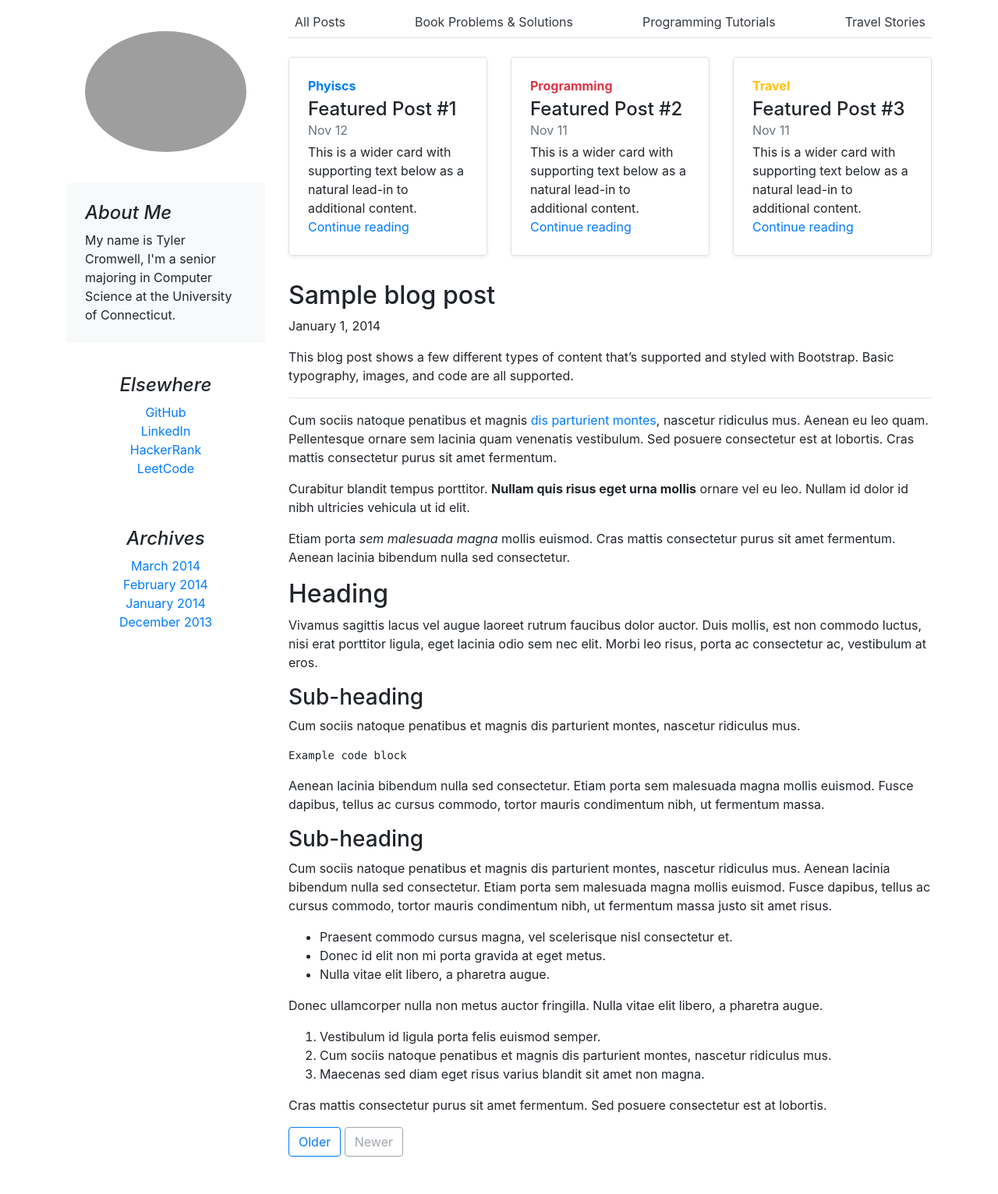
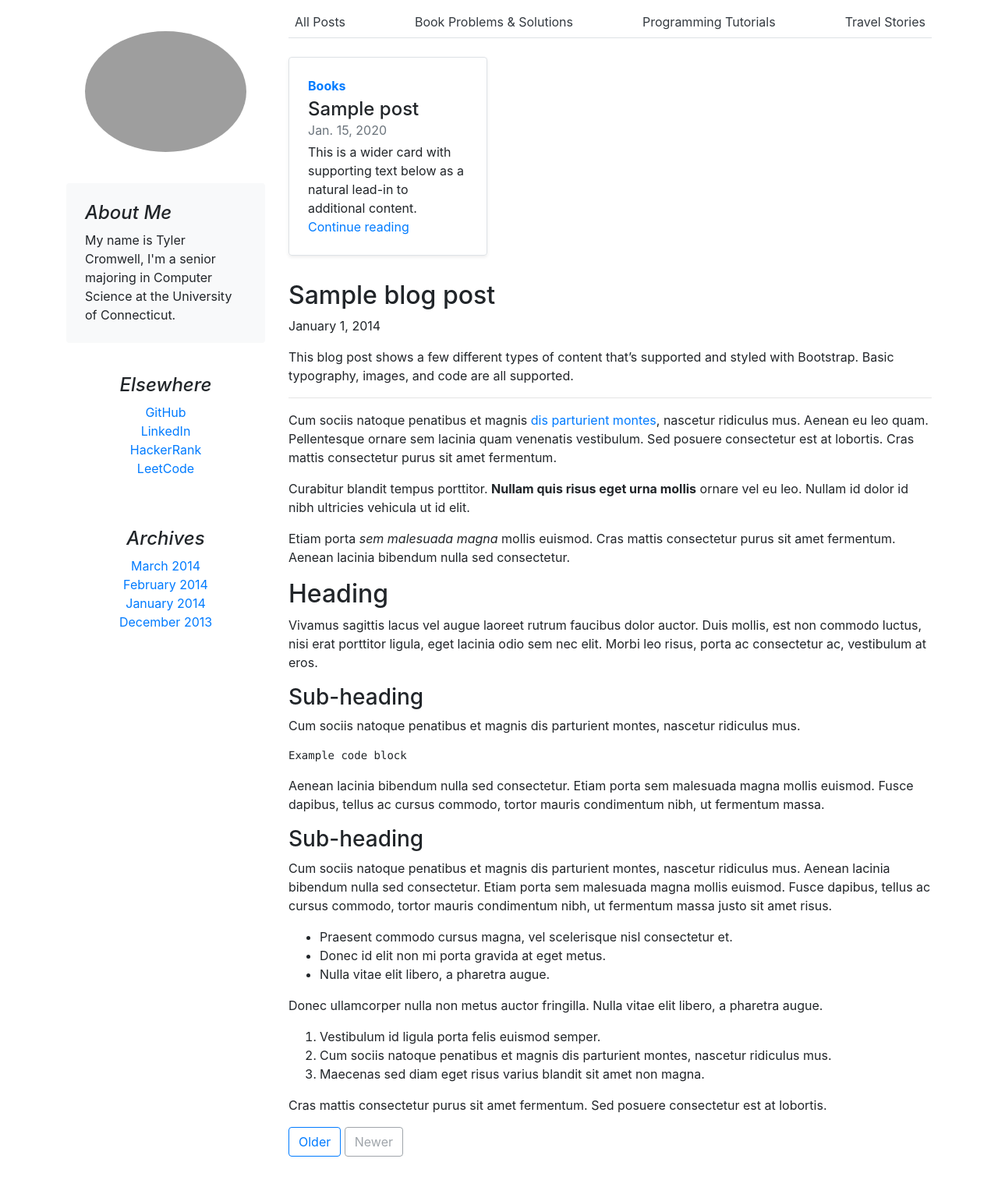
Before and after one commit to tyler-cromwell/Website, a Django app: page / in a window 1280 px wide. Shown: the whole page at 78% size. Run offline with Django 3.2, Linux system fonts and the light colour scheme; tables that the repository leaves empty hold one stand-in row (values such as "Sample post"); some libraries are stand-ins or nearby versions; grey boxes are pictures that could not be loaded.

Commit message:
Added functionality for showing the 3 latest featured posts

```diff
--- a/core/templates/index.html
+++ b/core/templates/index.html
@@ -62,50 +62,28 @@
                     </div>
 
                     <div class="row mb-2">
+                        {% for post in featured %}
                             <div class="col-md-4">
                                 <div class="row no-gutters border rounded overflow-hidden flex-md-row mb-4 shadow-sm h-md-250 position-relative">
                                     <div class="col p-4 d-flex flex-column position-static">
-                                    <strong class="d-inline-block mb-1 text-primary">Phyiscs</strong>
-                                    <h4 class="mb-0">Featured Post #1</h4>
-                                    <div class="mb-1 text-muted">Nov 12</div>
+                                        {% if post.category == books %}
+                                            <strong class="d-inline-block mb-1 text-primary">Books</strong>
+                                        {% elif post.category == programming %}
+                                            <strong class="d-inline-block mb-1 text-danger">Programming</strong>
+                                        {% elif post.category == travel %}
+                                            <strong class="d-inline-block mb-1 text-warning">Travel</strong>
+                                        {% endif %}
+                                        <h4 class="mb-0">{{ post.title }}</h4>
+                                        <div class="mb-1 text-muted">{{ post.published_date }}</div>
                                         <p class="card-text mb-auto">This is a wider card with supporting text below as a natural lead-in to additional content.</p>
-                                    <a href="#" class="stretched-link">Continue reading</a>
+                                        <a href="{% url 'core:details' post.id %}" class="stretched-link">Continue reading</a>
                                     </div>
                                     <div class="col-auto d-none d-lg-block">
                                         <!-- placeholder -->
                                     </div>
                                 </div>
                             </div>
-
-                        <div class="col-md-4">
-                            <div class="row no-gutters border rounded overflow-hidden flex-md-row mb-4 shadow-sm h-md-250 position-relative">
-                                <div class="col p-4 d-flex flex-column position-static">
-                                    <strong class="d-inline-block mb-1 text-danger">Programming</strong>
-                                    <h4 class="mb-0">Featured Post #2</h4>
-                                    <div class="mb-1 text-muted">Nov 11</div>
-                                    <p class="mb-auto">This is a wider card with supporting text below as a natural lead-in to additional content.</p>
-                                    <a href="#" class="stretched-link">Continue reading</a>
-                                </div>
-                                <div class="col-auto d-none d-lg-block">
-                                    <!-- placeholder -->
-                                </div>
-                            </div>
-                        </div>
-
-                        <div class="col-md-4">
-                            <div class="row no-gutters border rounded overflow-hidden flex-md-row mb-4 shadow-sm h-md-250 position-relative">
-                                <div class="col p-4 d-flex flex-column position-static">
-                                    <strong class="d-inline-block mb-1 text-warning">Travel</strong>
-                                    <h4 class="mb-0">Featured Post #3</h4>
-                                    <div class="mb-1 text-muted">Nov 11</div>
-                                    <p class="mb-auto">This is a wider card with supporting text below as a natural lead-in to additional content.</p>
-                                    <a href="#" class="stretched-link">Continue reading</a>
-                                </div>
-                                <div class="col-auto d-none d-lg-block">
-                                    <!-- placeholder -->
-                                </div>
-                            </div>
-                        </div>
+                        {% endfor %}
                     </div>
 
                     <div class="blog-post">
--- a/core/views.py
+++ b/core/views.py
@@ -12,7 +12,18 @@ def _inner_view(request, name, context={}):
 
 
 def index(request):
-    return _inner_view(request, 'index.html')
+    featured = models.Post.objects \
+               .filter(enabled=True) \
+               .filter(featured=True) \
+               .order_by('-published_date')
+    reversed(featured)
+    context = {
+        'featured': featured[:3],
+        'books': models.BOOKS,
+        'programming': models.PROGRAMMING,
+        'travel': models.TRAVEL
+    }
+    return _inner_view(request, 'index.html', context)
 
 
 def posts(request):
```
Lines whose indentation alone changed are shown as unchanged.
